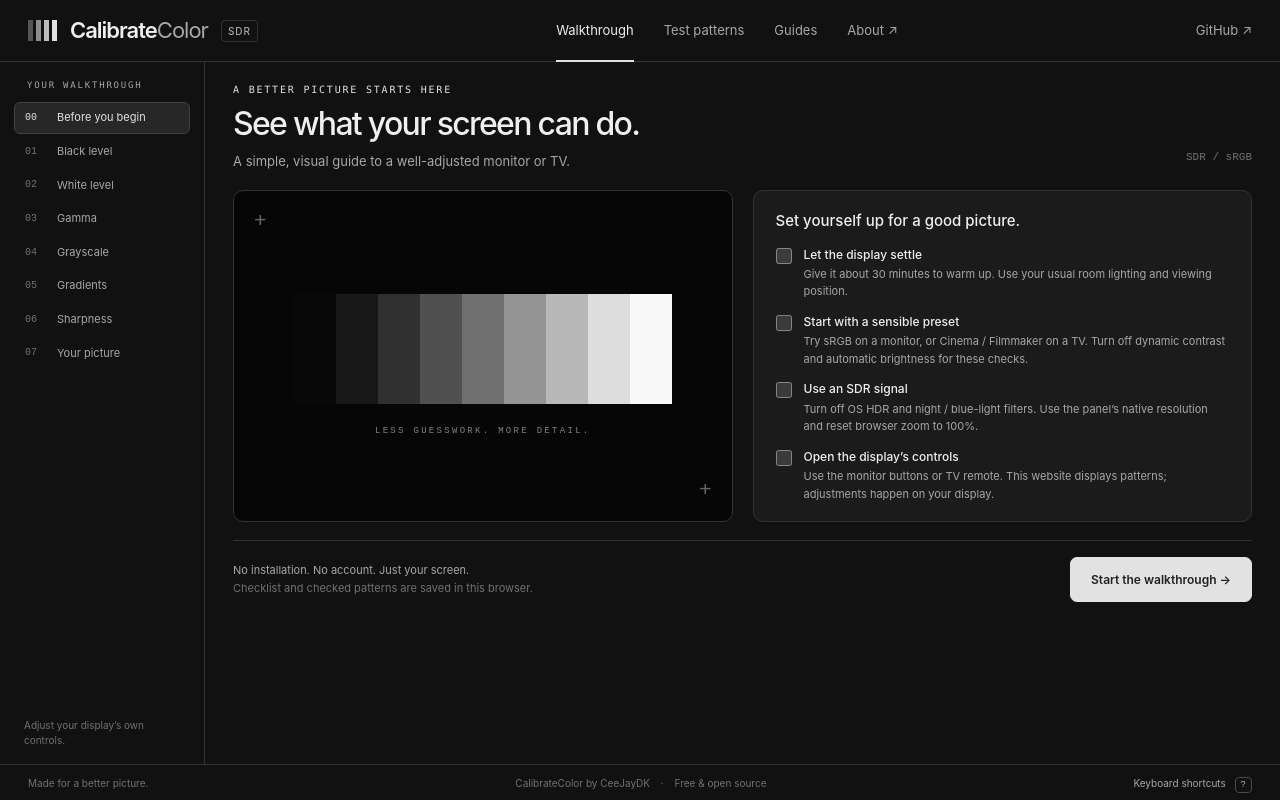
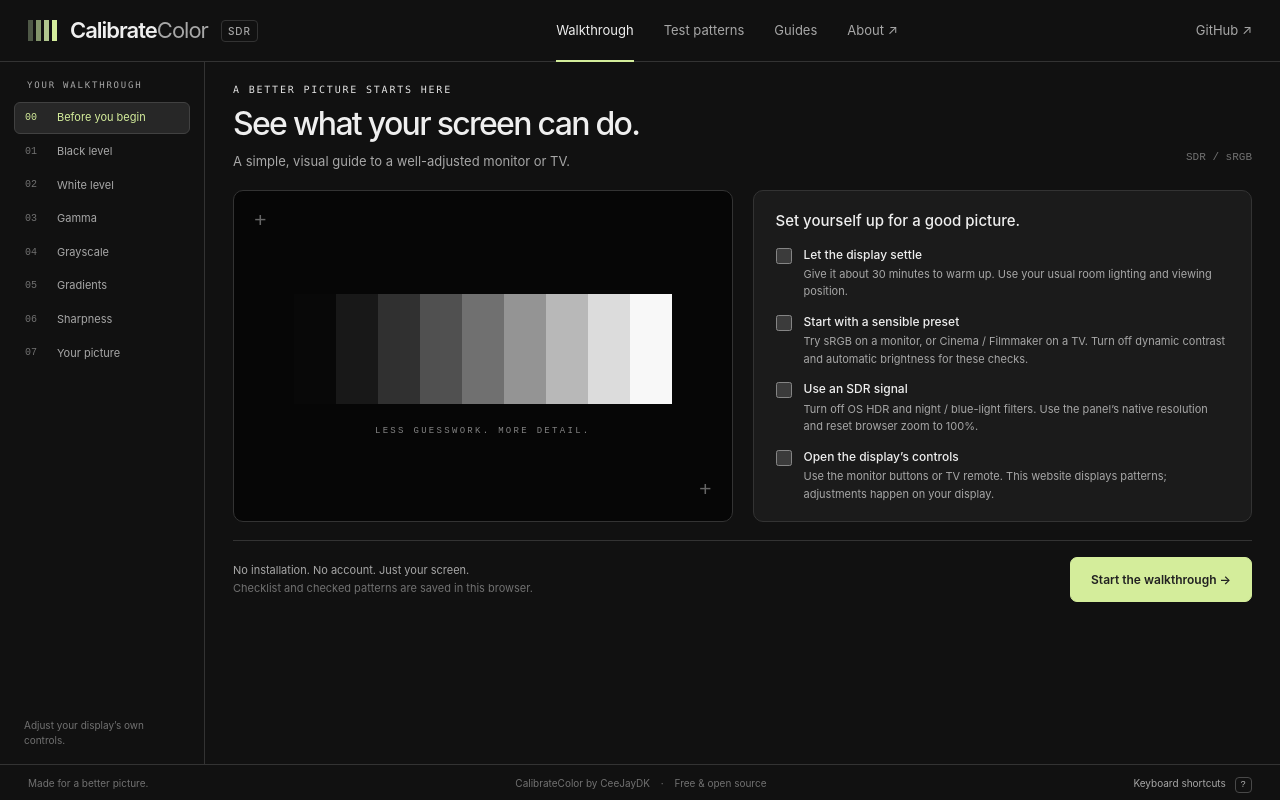
Before and after one commit to CeeJayDK/CalibrateColor, a website with bundled scripts: page index.html in a window 1280 px wide. Built offline with nearby package versions, Linux system fonts and the light colour scheme.

Commit message:
Restore green control and logo accents while keeping surfaces neutral

```diff
--- a/style.css
+++ b/style.css
@@ -1,4 +1,4 @@
-/* Neutral UI surrounds the calibration patterns without introducing a hue. */
+/* Keep large surfaces and reading text neutral; reserve color for small controls and branding. */
 :root {
   color-scheme:dark;
   --bg:#111111;
@@ -7,6 +7,7 @@
   --text:#efefef;
   --muted:#a7a7a7;
   --accent:#e2e2e2;
+  --highlight:#d4ed9b;
   --dim:#717171;
   font-family:Inter,ui-sans-serif,system-ui,-apple-system,BlinkMacSystemFont,"Segoe UI",sans-serif;
   font-size:15px
@@ -55,7 +56,7 @@ a:hover {
   color:var(--accent)
 }
 :focus-visible {
-  outline:2px solid var(--accent);
+  outline:2px solid var(--highlight);
   outline-offset:5px
 }
 button:focus-visible,input:focus-visible {
@@ -130,16 +131,16 @@ p {
 .brand-mark i {
   height:21px;
   width:5px;
-  background:#555555
+  background:#4e5846
 }
 .brand-mark i:nth-child(2) {
-  background:#8e8e8e
+  background:#83956b
 }
 .brand-mark i:nth-child(3) {
-  background:#bdbdbd
+  background:#b1c68e
 }
 .brand-mark i:nth-child(4) {
-  background:var(--accent)
+  background:var(--highlight)
 }
 .brand .beta {
   font-size:10px;
@@ -176,7 +177,7 @@ p {
   bottom:-1px;
   width:100%;
   height:2px;
-  background:var(--accent)
+  background:var(--highlight)
 }
 .top-nav button {
   border:0;
@@ -223,7 +224,7 @@ p {
 .step-link.active {
   background:#272727;
   border-color:#414141;
-  color:var(--accent)
+  color:var(--highlight)
 }
 .step-number {
   font-family:ui-monospace,monospace;
@@ -232,11 +233,11 @@ p {
   width:20px
 }
 .active .step-number {
-  color:var(--accent)
+  color:var(--highlight)
 }
 .step-check {
   margin-left:auto;
-  color:var(--accent);
+  color:var(--highlight);
   font-size:13px
 }
 .rail-note {
@@ -254,7 +255,7 @@ p {
   width:5px;
   height:5px;
   border-radius:50%;
-  background:var(--accent);
+  background:var(--highlight);
   margin-right:7px;
   vertical-align:middle
 }
@@ -389,7 +390,7 @@ main:focus {
   margin-bottom:2px
 }
 .checklist input {
-  accent-color:var(--accent);
+  accent-color:var(--highlight);
   flex-shrink:0;
   width:16px;
   height:16px;
@@ -419,17 +420,17 @@ main:focus {
   border-top:1px solid var(--line)
 }
 .button-primary {
-  background:var(--accent);
+  background:var(--highlight);
   color:#212121;
-  border-color:var(--accent);
+  border-color:var(--highlight);
   font-size:12px;
   font-weight:600;
   padding:12px 20px
 }
 .button-primary:hover {
-  background:#ececec;
+  background:#e0f6b1;
   color:#191919;
-  border-color:#ececec
+  border-color:#e0f6b1
 }
 .intro-actions p {
   font-size:11px;
@@ -666,7 +667,7 @@ details a {
   gap:9px
 }
 .review-toggle input {
-  accent-color:var(--accent)
+  accent-color:var(--highlight)
 }
 .site-footer {
   min-height:69px;
```
Also changed, not shown: favicon.svg.
